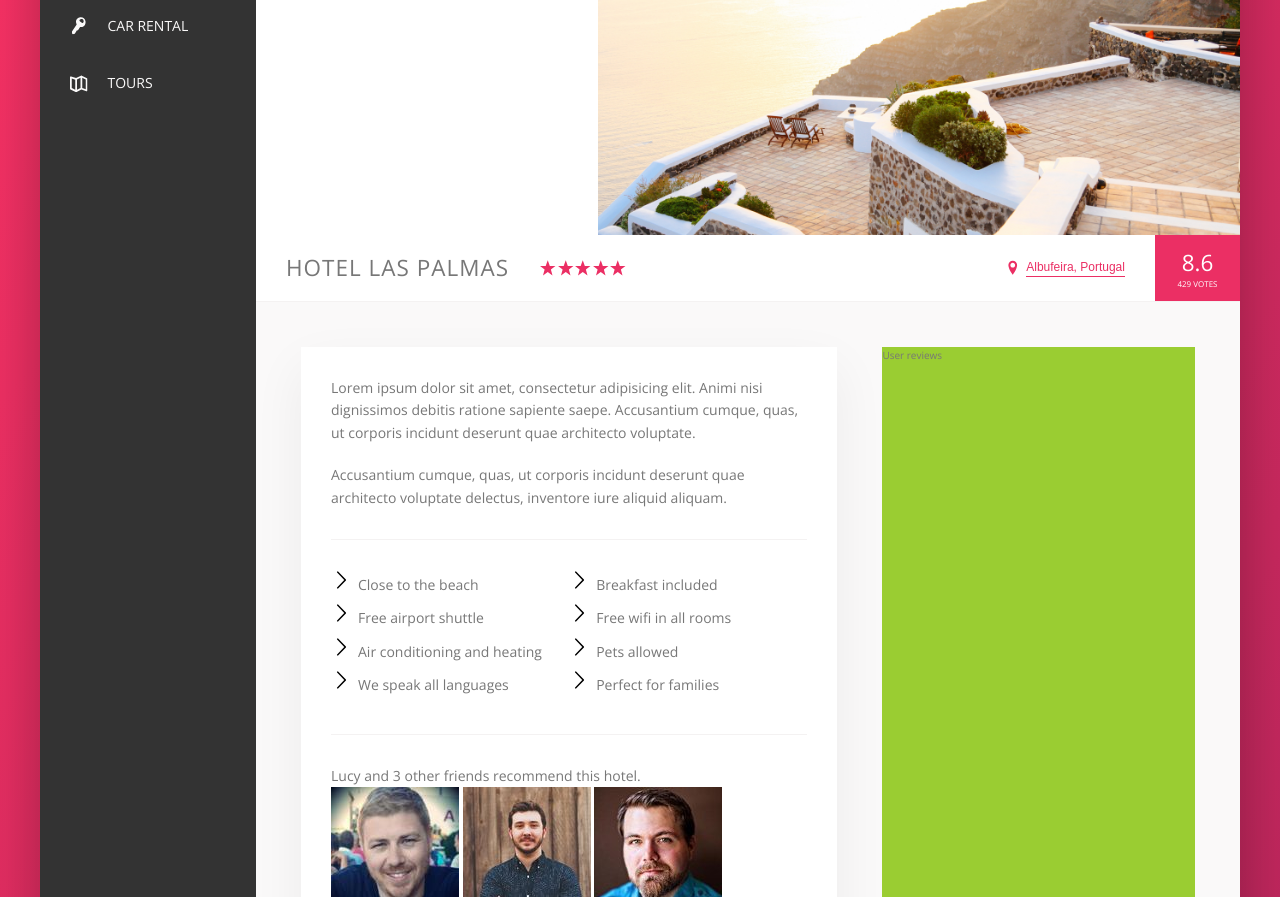
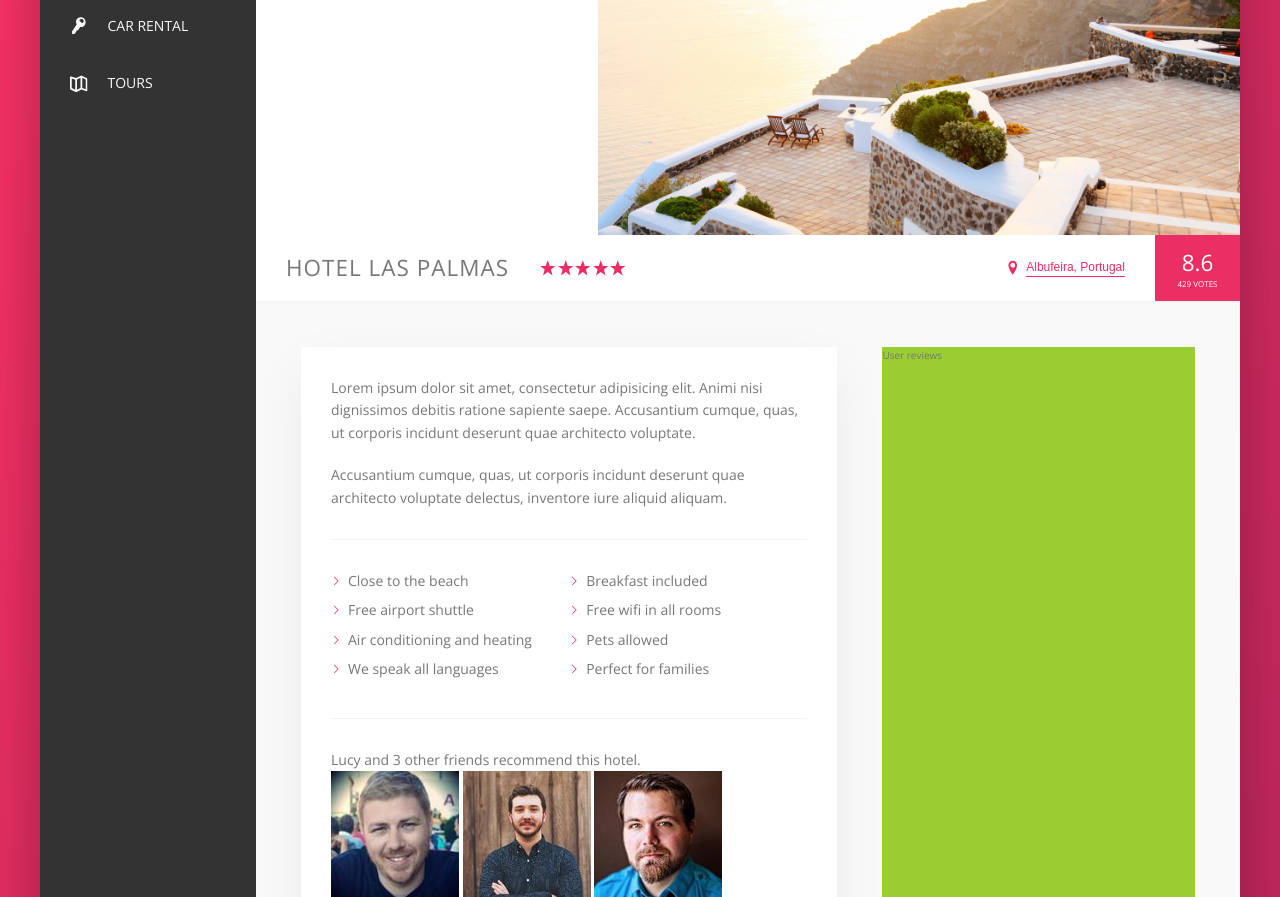
Before and after one commit to jiangmichael1/Learning-Sass-Flexbox-Trillo, a plain HTML site: page index.html in a window 1280 px wide. Shown: the part 300-1197 px from the top of the page. Drawn offline with nearby package versions, Linux system fonts and the light colour scheme.

Commit message:
implemented mask on svg icon for hotel list

```diff
--- a/css/style.css
+++ b/css/style.css
@@ -315,9 +315,13 @@ body {
   .list__item::before {
     content: '';
     display: inline-block;
-    height: 2rem;
-    width: 2rem;
+    height: 1rem;
+    width: 1rem;
     margin-right: .7rem;
-    background-image: url(../img/chevron-thin-right.svg); }
+    background-color: var(--color-primary);
+    -webkit-mask-image: url(../img/chevron-thin-right.svg);
+    -webkit-mask-size: cover;
+    mask-image: url(../img/chevron-thin-right.svg);
+    mask-size: cover; }
 
 /* RECOMMEND */
--- a/sass/_component.scss
+++ b/sass/_component.scss
@@ -331,12 +331,22 @@
     &__item::before {
         content: '';
         display: inline-block;
-        height: 2rem;
-        width: 2rem;
+        height: 1rem;
+        width: 1rem;
         margin-right: .7rem;
 
+        //newer browsers - masks
+
+        background-color: var(--color-primary);
+        -webkit-mask-image: url(../img/chevron-thin-right.svg);
+        -webkit-mask-size: cover;
+        mask-image: url(../img/chevron-thin-right.svg);
+        mask-size: cover;
+
+
         //older browsers
-        background-image: url(../img/chevron-thin-right.svg);
+        // background-image: url(../img/chevron-thin-right.svg);
+        // background-size: cover;
     }
 }
 
```
